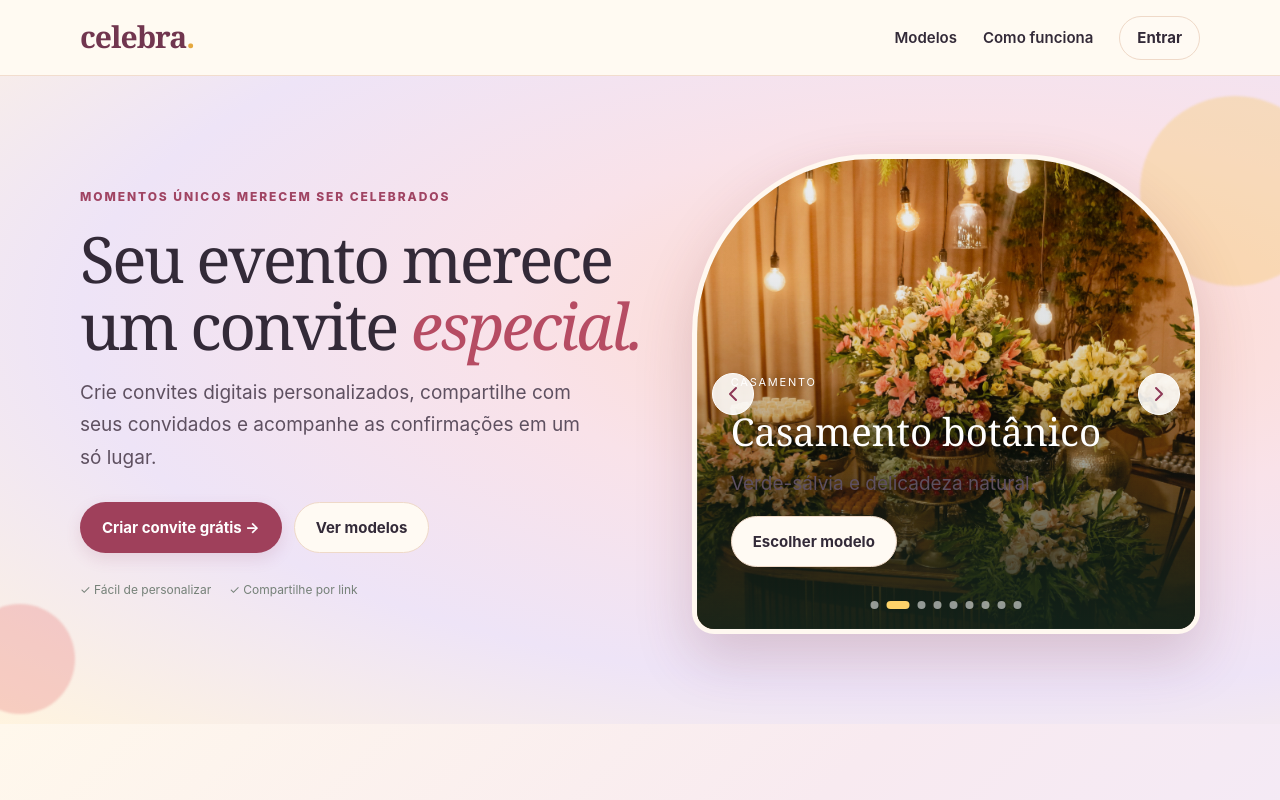
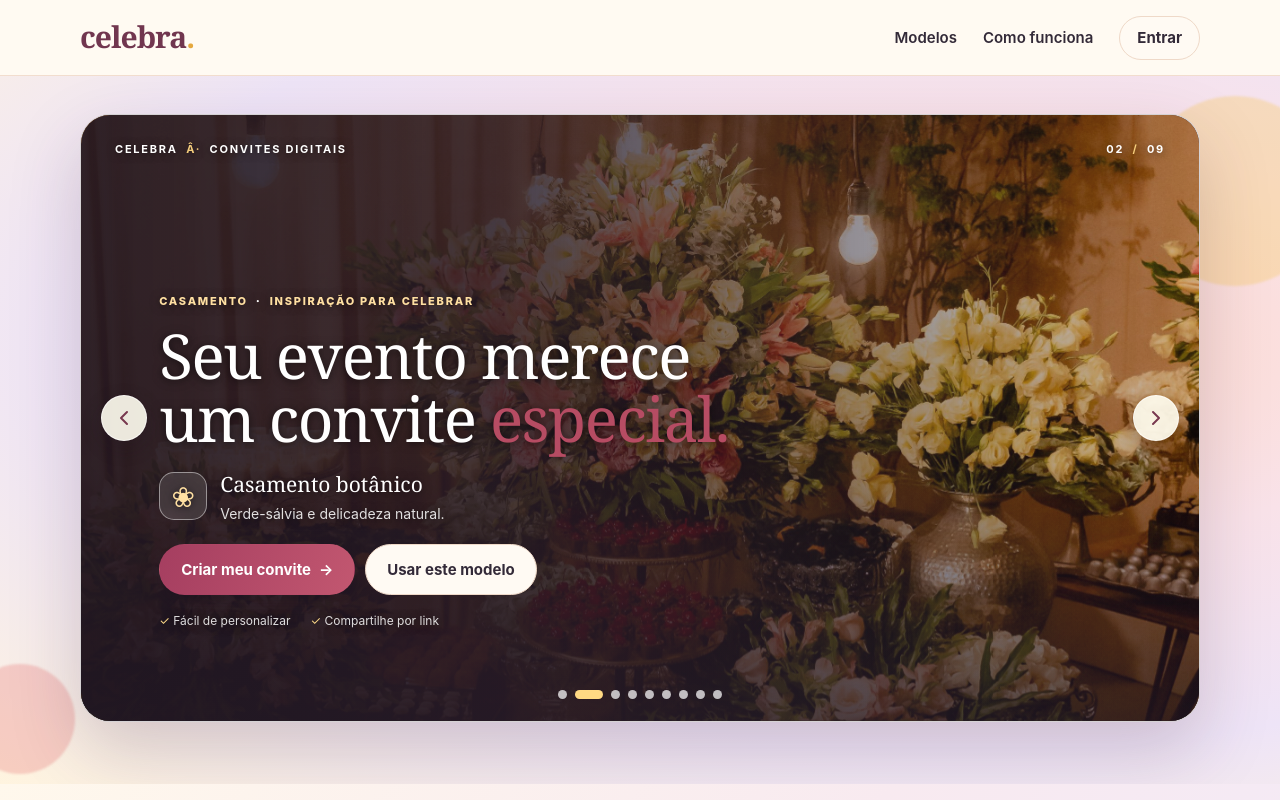
Before and after one commit to Lesitesdev/celebra, a Next.js app: page / in a window 1280 px wide. Shown: the top 800 px of the page. Built offline with nearby package versions, Linux system fonts and the light colour scheme.

Commit message:
Expand carousel to fill the home hero

```diff
--- a/app/globals.css
+++ b/app/globals.css
@@ -563,6 +563,38 @@ td { font-size:14px; }
 @media(max-width:820px) { .design-editor { grid-template-columns:minmax(0,1fr); }.design-stage-wrap { order:1; }.design-inspector { order:2; max-height:none; }.design-stage { height:min(640px,145vw); min-height:480px; }.design-layer-list { grid-template-columns:repeat(2,minmax(0,1fr)); }.design-layer-list>strong { grid-column:1/-1; } }
 @media(max-width:480px) { .design-inspector { padding:12px; }.design-stage { height:560px; min-height:0; }.design-stage-help { flex-direction:column; }.design-field-row,.design-position-fields { gap:6px; } }
 
+/* O carrossel passa a ocupar todo o hero-grid. */
+.hero { padding:38px 0 62px; }
+.hero-grid { display:block; }
+.hero-carousel { width:100%; min-height:590px; height:min(690px,76vh); border:1px solid #ffffffc9; border-radius:30px; background:#372a35; box-shadow:0 28px 70px #492d3d35; }
+.hero-carousel-image { animation:hero-fade .7s ease both; }
+.hero-carousel-shade { background:linear-gradient(90deg,#211722ed 0%,#271b27d9 37%,#2b202b85 64%,#25212b28 100%),linear-gradient(0deg,#1e1725a1 0%,transparent 42%); }
+.hero-carousel-topline { position:absolute; top:26px; left:34px; right:34px; display:flex; align-items:center; justify-content:space-between; color:#fff; font-size:11px; font-weight:700; letter-spacing:.16em; text-shadow:0 1px 8px #0008; }
+.hero-carousel-topline i { padding:0 4px; color:#f5ce7d; font-style:normal; }
+.hero-carousel-caption { left:7%; right:auto; bottom:90px; width:min(630px,72%); color:#fff; text-shadow:0 1px 10px #0009; }
+.hero-carousel-kicker { display:inline-flex; align-items:center; gap:8px; color:#ffe0a2; font-size:11px; font-weight:800; letter-spacing:.17em; text-transform:uppercase; }
+.hero-carousel-kicker b { color:#fff; }
+.hero-carousel-caption>h1 { margin:12px 0 17px; color:#fff; font-size:clamp(40px,5.1vw,62px); line-height:1.02; letter-spacing:-1.5px; }
+.hero-carousel-caption>h1 em { color:#ffd983; font-style:normal; }
+.hero-carousel-model { display:flex; align-items:center; gap:13px; max-width:520px; margin:0 0 20px; }
+.hero-carousel-symbol { display:grid; flex:none; place-items:center; width:48px; height:48px; border:1px solid #ffffff75; border-radius:15px; background:#ffffff20; color:#ffe0a2; font:28px Georgia,serif; backdrop-filter:blur(8px); }
+.hero-carousel-model h2 { margin:0 0 3px; color:#fff; font-size:21px; }
+.hero-carousel-model p { margin:0; color:#ffffffdc; font-size:14px; line-height:1.5; }
+.hero-carousel-actions { display:flex; flex-wrap:wrap; gap:10px; }
+.hero-carousel-actions .btn { min-height:48px; text-shadow:none; }
+.hero-carousel-actions .btn-primary { background:linear-gradient(110deg,#a53e60,#c25770); box-shadow:0 8px 20px #1d101d45; }
+.hero-carousel-points { display:flex; flex-wrap:wrap; gap:20px; margin-top:17px; color:#ffffffd9; font-size:12px; }
+.hero-carousel-points span::first-letter { color:#ffdb8b; }
+.hero-carousel-arrow { z-index:2; width:46px; height:46px; border-color:#ffffffa8; background:#fffdf0e8; color:#78384f; box-shadow:0 7px 20px #1d101d3d; cursor:pointer; }
+.hero-carousel-arrow.previous { left:20px; }
+.hero-carousel-arrow.next { right:20px; }
+.hero-carousel-dots { z-index:2; bottom:22px; }
+.hero-carousel-dots button { width:9px; height:9px; background:#ffffffb8; cursor:pointer; }
+.hero-carousel-dots button.selected { width:28px; background:#ffd983; }
+@media(max-width:800px) { .hero { padding:24px 0 40px; }.hero-carousel { height:680px; min-height:560px; border-radius:24px; }.hero-carousel-shade { background:linear-gradient(90deg,#211722b8,#271b2770 70%,#25212b2b),linear-gradient(0deg,#1e1725ee 0%,#1e1725a8 48%,transparent 100%); }.hero-carousel-topline { top:19px; left:22px; right:22px; font-size:9px; }.hero-carousel-caption { left:25px; right:25px; bottom:72px; width:auto; }.hero-carousel-caption>h1 { font-size:clamp(39px,9vw,54px); }.hero-carousel-model h2 { font-size:19px; }.hero-carousel-model p { font-size:13px; }.hero-carousel-arrow.previous { left:13px; }.hero-carousel-arrow.next { right:13px; } }
+@media(max-width:480px) { .hero { padding-top:16px; }.hero-carousel { height:650px; min-height:540px; border-radius:20px; }.hero-carousel-topline { left:17px; right:17px; }.hero-carousel-caption { left:20px; right:20px; bottom:70px; }.hero-carousel-caption>h1 { margin:9px 0 14px; font-size:39px; }.hero-carousel-kicker { font-size:9px; letter-spacing:.11em; }.hero-carousel-symbol { width:42px; height:42px; border-radius:12px; }.hero-carousel-model h2 { font-size:17px; }.hero-carousel-model p { font-size:12px; }.hero-carousel-actions { display:grid; grid-template-columns:1fr; }.hero-carousel-actions .btn { justify-content:center; }.hero-carousel-points { gap:9px 15px; font-size:11px; }.hero-carousel-arrow { top:70px; transform:none; width:36px; height:36px; } }
+@media(prefers-reduced-motion:reduce) { .hero-carousel-image { animation:none; } }
+
 /* Acao principal para incluir um presente personalizado. */
 .manual-gift { margin-top:18px; padding:0; overflow:hidden; border:1px solid #e8c5d3; border-radius:16px; background:linear-gradient(135deg,#fff7f1,#fff0f5 58%,#f8f1ff); box-shadow:0 7px 20px #8d405516; transition:border-color .18s,box-shadow .18s,transform .18s; }
 .manual-gift:hover { border-color:#c87b97; box-shadow:0 10px 25px #8d405522; transform:translateY(-1px); }
--- a/app/page.tsx
+++ b/app/page.tsx
@@ -6,14 +6,7 @@ export default function HomePage() {
  return <>
   <SiteHeader />
   <main>
-   <section className="hero"><div className="container hero-grid">
-    <div><div className="eyebrow">Momentos únicos merecem ser celebrados</div><h1 className="serif">Seu evento merece um convite <em style={{color:"#647d68"}}>especial.</em></h1>
-     <p>Crie convites digitais personalizados, compartilhe com seus convidados e acompanhe as confirmações em um só lugar.</p>
-     <div style={{display:"flex",gap:12,flexWrap:"wrap",marginTop:28}}><Link href="/entrar" className="btn btn-primary">Criar convite grátis →</Link><Link href="/modelos" className="btn btn-light">Ver modelos</Link></div>
-     <div style={{display:"flex",gap:18,marginTop:28,fontSize:12,color:"#758178"}}><span>✓ Fácil de personalizar</span><span>✓ Compartilhe por link</span></div>
-    </div>
-    <HeroModelCarousel />
-   </div></section>
+   <section className="hero"><div className="container hero-grid"><HeroModelCarousel /></div></section>
    <section className="section" id="como-funciona"><div className="container"><div className="eyebrow">Simples como deve ser</div><h2 className="serif">Do primeiro clique à<br/>confirmação de presença.</h2><p className="muted" style={{maxWidth:570,lineHeight:1.7}}>Tudo o que você precisa para convidar, organizar e celebrar — em uma experiência só.</p>
     <div className="steps-grid" style={{marginTop:34}}>{[{n:"01",t:"Escolha seu modelo",d:"Encontre um estilo que combine com o seu evento."},{n:"02",t:"Personalize do seu jeito",d:"Adicione nomes, data, local, cores e sua mensagem."},{n:"03",t:"Compartilhe e acompanhe",d:"Envie o link e acompanhe as confirmações no painel."}].map(x=><article className="card step-card" key={x.n}><div className="step-num">{x.n}</div><h3 style={{fontSize:18,margin:"0 0 10px"}}>{x.t}</h3><p className="muted" style={{lineHeight:1.7,fontSize:14,margin:0}}>{x.d}</p></article>)}</div>
    </div></section>
--- a/components/HeroModelCarousel.tsx
+++ b/components/HeroModelCarousel.tsx
@@ -17,9 +17,16 @@ export default function HeroModelCarousel() {
   return <div className="hero-carousel" onMouseEnter={() => setPaused(true)} onMouseLeave={() => setPaused(false)} onFocus={() => setPaused(true)} onBlur={e => { if (!e.currentTarget.contains(e.relatedTarget as Node)) setPaused(false); }} aria-roledescription="carrossel" aria-label="Modelos de convite">
     <img className="hero-carousel-image" src={item.image} alt={`Modelo de convite: ${item.name}`} key={item.id} />
     <div className="hero-carousel-shade" />
-    <div className="hero-carousel-caption" aria-live="polite"><span>{item.category}</span><h2 className="serif">{item.name}</h2><p>{item.description}</p><Link className="btn btn-light" href={`/painel/eventos/novo?modelo=${encodeURIComponent(item.id)}`}>Escolher modelo</Link></div>
+    <div className="hero-carousel-topline"><span>CELEBRA <i>Â·</i> CONVITES DIGITAIS</span><span>{String(active + 1).padStart(2, "0")} <i>/</i> {String(templates.length).padStart(2, "0")}</span></div>
+    <div className="hero-carousel-caption" aria-live="polite">
+      <span className="hero-carousel-kicker">{item.category} <b>·</b> INSPIRAÇÃO PARA CELEBRAR</span>
+      <h1 className="serif">Seu evento merece<br/>um convite <em>especial.</em></h1>
+      <div className="hero-carousel-model"><span className="hero-carousel-symbol">{item.symbol}</span><div><h2 className="serif">{item.name}</h2><p>{item.description}</p></div></div>
+      <div className="hero-carousel-actions"><Link className="btn btn-primary" href="/entrar">Criar meu convite <span aria-hidden="true">&#8594;</span></Link><Link className="btn btn-light" href={`/painel/eventos/novo?modelo=${encodeURIComponent(item.id)}`}>Usar este modelo</Link></div>
+      <div className="hero-carousel-points"><span>&#10003; F&#225;cil de personalizar</span><span>&#10003; Compartilhe por link</span></div>
+    </div>
     <button className="hero-carousel-arrow previous" onClick={() => move(-1)} aria-label="Modelo anterior"><ChevronLeft /></button>
-    <button className="hero-carousel-arrow next" onClick={() => move(1)} aria-label="Próximo modelo"><ChevronRight /></button>
+    <button className="hero-carousel-arrow next" onClick={() => move(1)} aria-label={"Pr\u00f3ximo modelo"}><ChevronRight /></button>
     <div className="hero-carousel-dots" aria-label="Selecionar modelo">{templates.map((t, index) => <button key={t.id} className={index === active ? "selected" : ""} aria-label={`Mostrar ${t.name}`} aria-current={index === active ? "true" : undefined} onClick={() => setActive(index)} />)}</div>
   </div>;
 }
```
